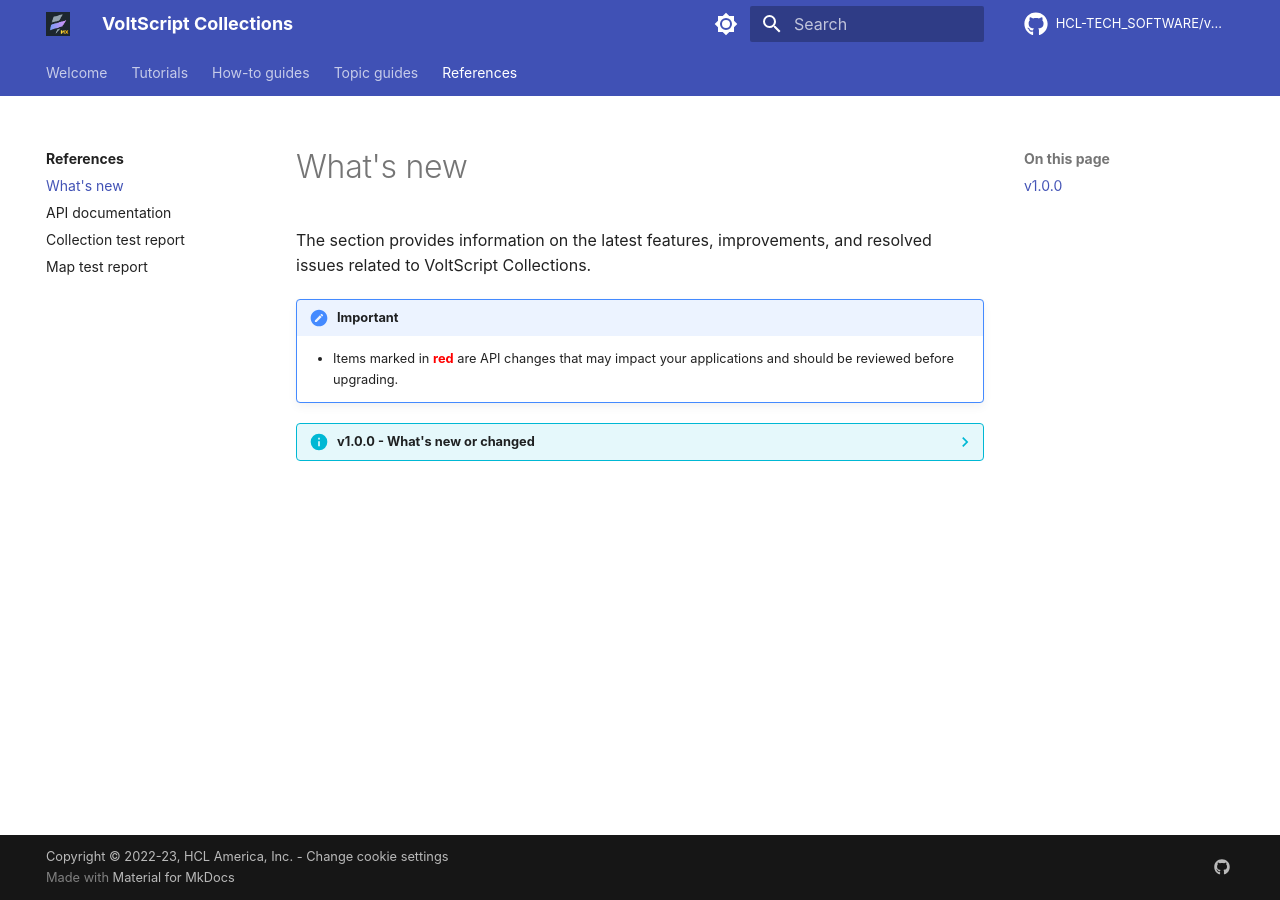
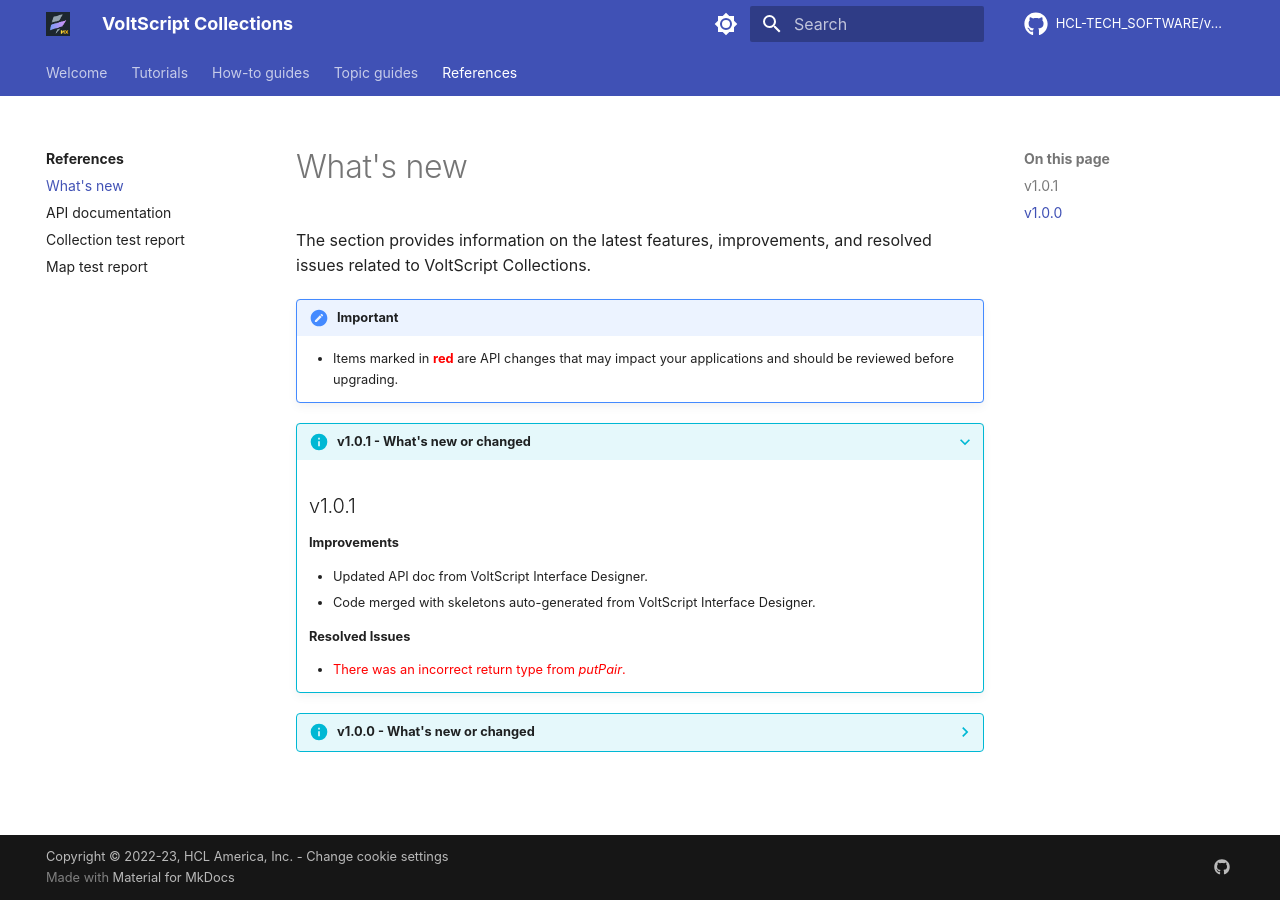
Before and after one commit to HCL-TECH-SOFTWARE/voltscript-collections, an MkDocs documentation site: the page built from docs/references/whatsnew.md, in a window 1280 px wide. Built offline with MkDocs 1.6.1 and Material for MkDocs 9.7.7, drawn with Linux system fonts in a browser that asks for light colours; comment, search, counter and statistics services are not loaded.

Commit message:
Release 1.0.1

```diff
--- a/docs/references/whatsnew.md
+++ b/docs/references/whatsnew.md
@@ -6,6 +6,19 @@
 !!! note "Important"
     - Items marked in <span style="color:red">**red**</span> are API changes that may impact your applications and should be reviewed before upgrading.
 
+???+ info "v1.0.1 - What's new or changed"
+    ## v1.0.1
+
+     **Improvements**
+
+    - Updated API doc from VoltScript Interface Designer.
+    - Code merged with skeletons auto-generated from VoltScript Interface Designer.
+
+    **Resolved Issues**
+
+    - <span style="color:red">There was an incorrect return type from *putPair*.</span>
+    <!-- <span style="color:red">Fixed incorrect return type from putPair.</span>-->
+
 ??? info "v1.0.0 - What's new or changed"
     ## v1.0.0
 
```
Also changed, not shown: CHANGELOG.md (+7 -0 lines), 1 other file.
